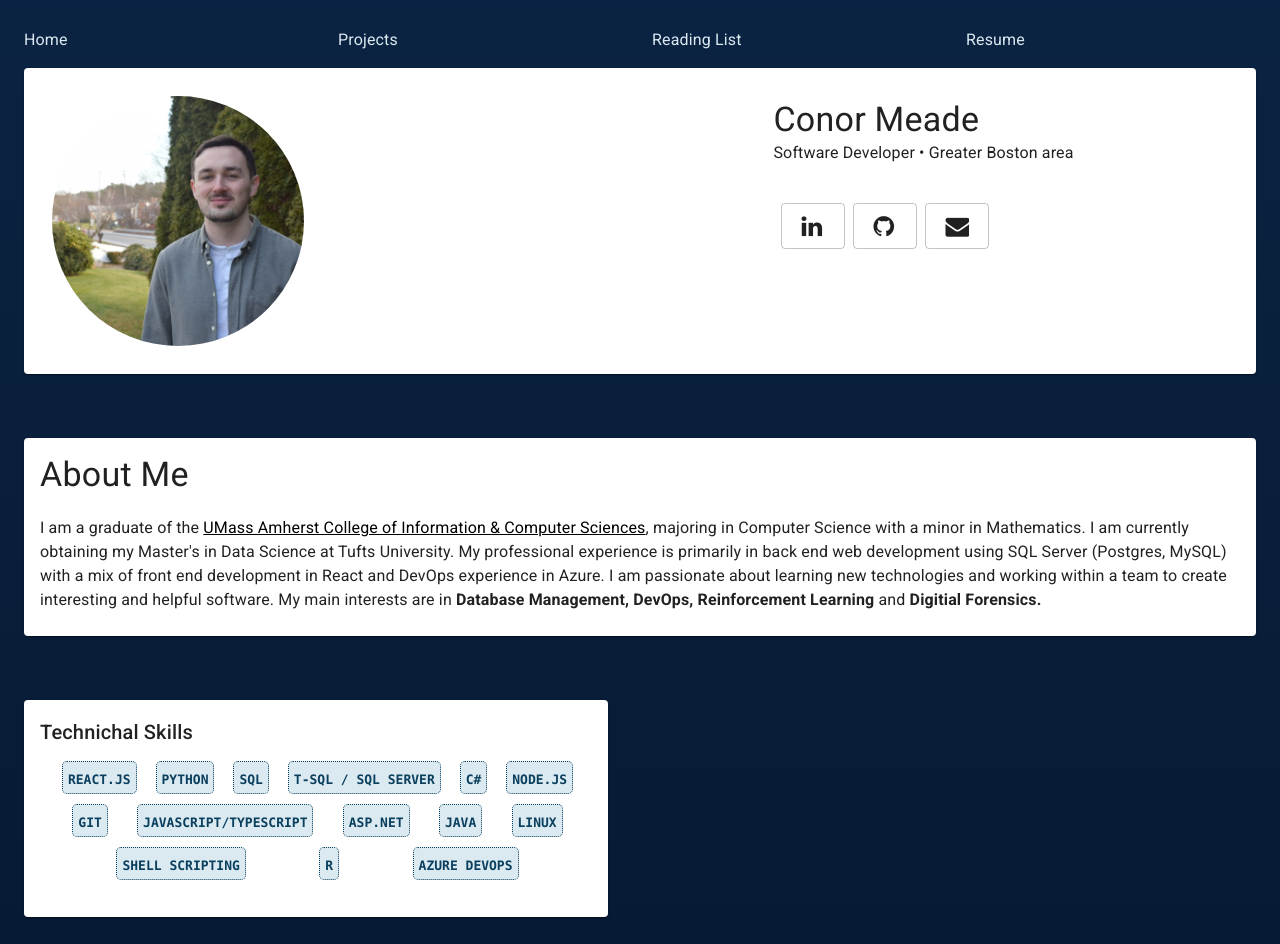
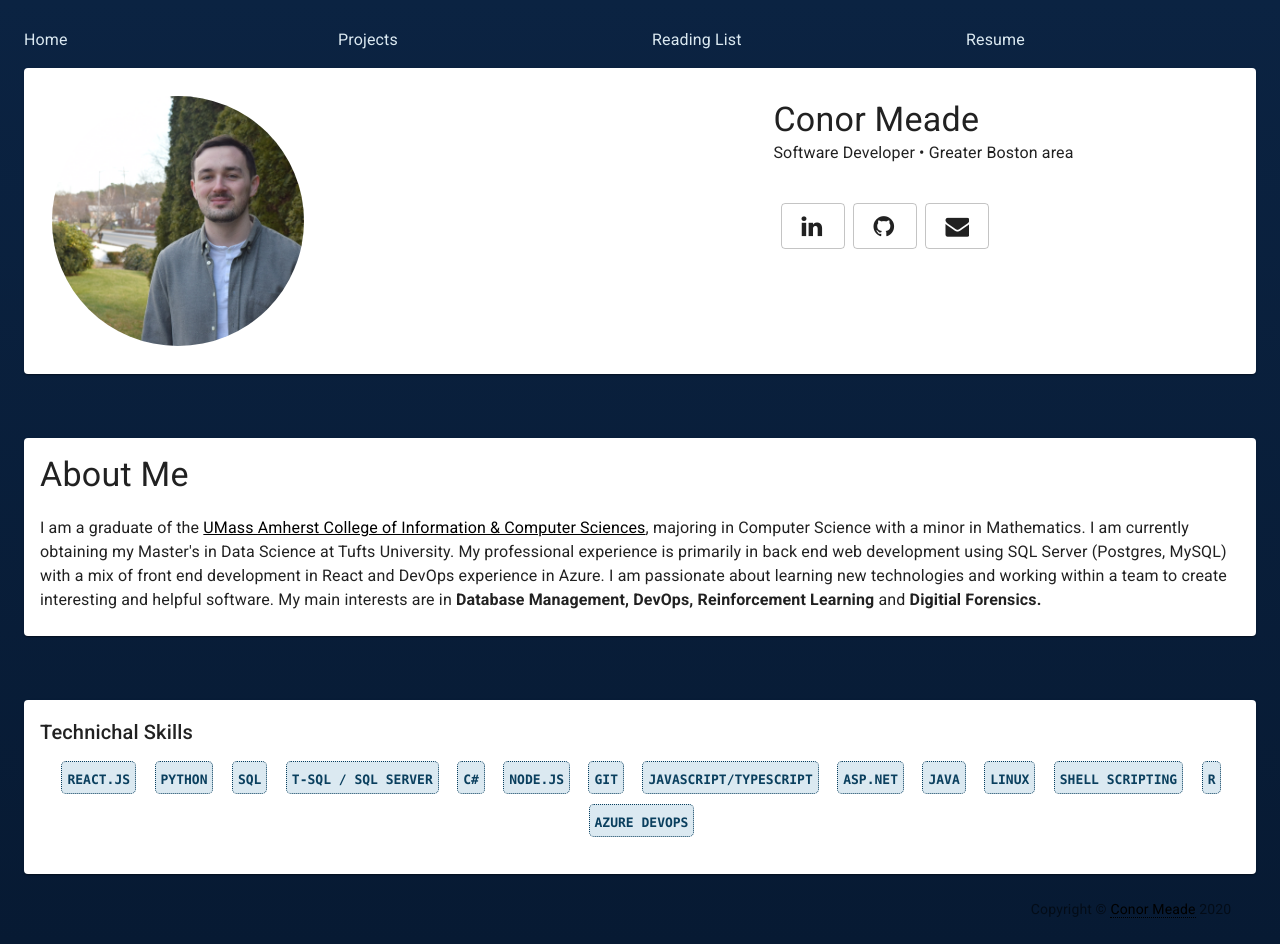
Before and after one commit to ConorMeade/Personal-site, a React (Create React App) app: page / in a window 1280 px wide. Shown: the top 944 px of the page. Built offline with nearby package versions, Linux system fonts and the light colour scheme.

Commit message:
Update spacing on home page

```diff
--- a/src/pages/Home.js
+++ b/src/pages/Home.js
@@ -73,12 +73,12 @@ const Home = () => {
                 <Card>
                     <Grid container className={classes.root}>
                         {/* Profile Picture */}
-                        <Grid item sm={3}>
+                        <Grid item xs={12} sm={3}>
                             <CardMedia
                                 className = {classes.image}
                                 image={profilePic}/>
                         </Grid>
-                        <Grid item sm={5}>
+                        <Grid item xs={12} sm={5}>
                             <CardContent className={classes.header}>
                                 <Typography variant="h4" component="h1">
                                     {firstName} {lastName}
@@ -130,7 +130,7 @@ const Home = () => {
 
 
             {/* Technichal Skills & Interests */}
-            <Grid item xs = {6}>
+            <Grid item xs = {12}>
                 <Card className={classes.root}>
                     <CardContent>
                         <Typography variant="h6">
```
Also changed, not shown: .claude/settings.local.json (added), 1 other file (tests, documents, lock files or other folders).
